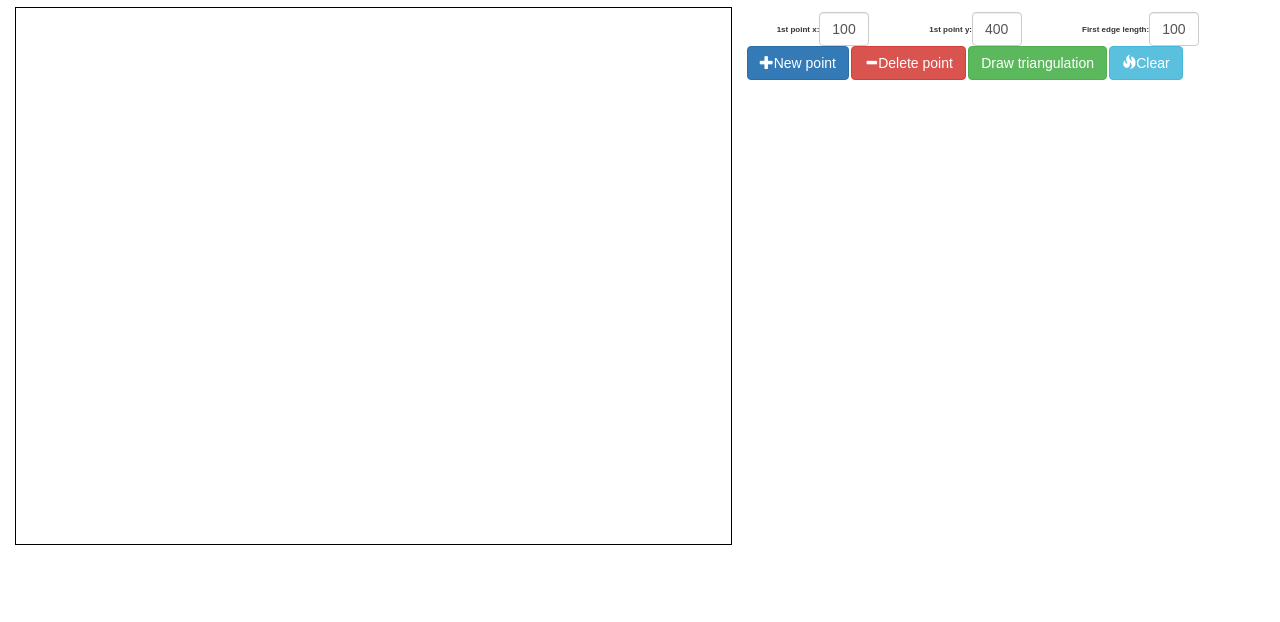
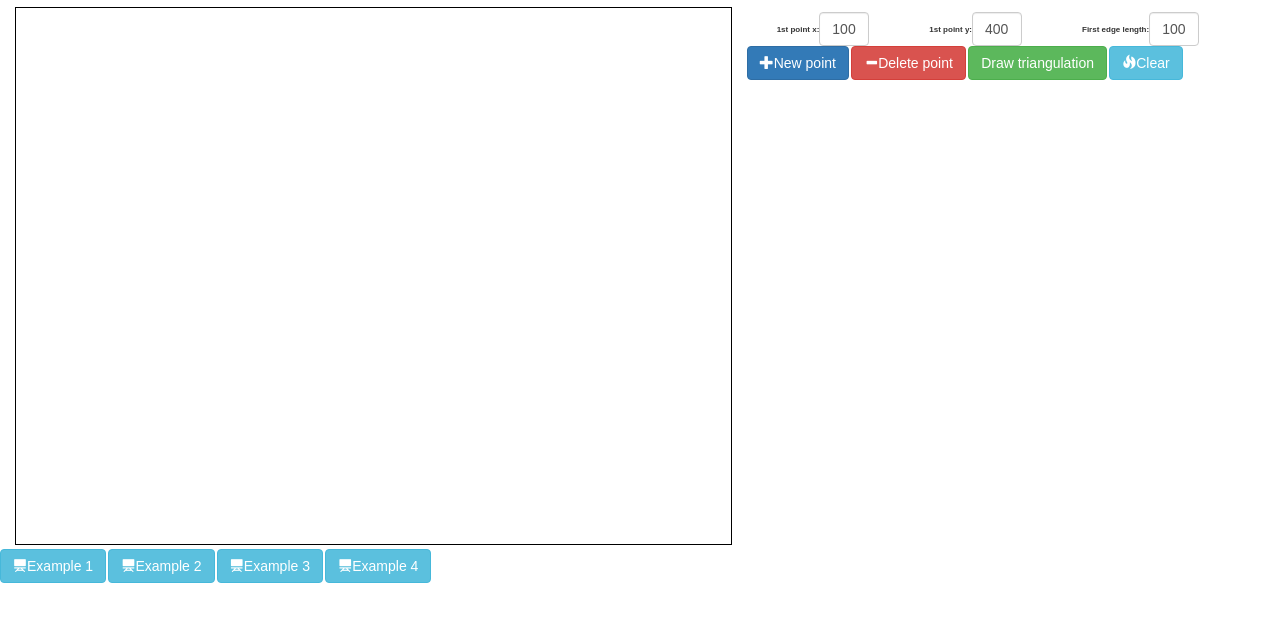
Before and after one commit to mankal111/A-Triangulation, a website: page index.html in a window 1280 px wide. Shown: the part 92-714 px from the top of the page. Drawn offline with Linux system fonts and the light colour scheme.

Commit message:
add example buttons

```diff
--- a/index.html
+++ b/index.html
@@ -15,6 +15,12 @@
 			<div class="row">
 				<div class="col-md-7">
 					<canvas id="myCanvas" width="800" height="600" style="width:100%; border:1px solid #000000;"></canvas>
+				  <div class="row">
+  <a id="example-1-btn" class="btn btn-info"><span class="glyphicon glyphicon-blackboard"></span>Example 1</a>
+  <a id="example-2-btn" class="btn btn-info"><span class="glyphicon glyphicon-blackboard"></span>Example 2</a>
+						<a id="example-3-btn" class="btn btn-info"><span class="glyphicon glyphicon-blackboard"></span>Example 3</a>
+						<a id="example-4-btn" class="btn btn-info"><span class="glyphicon glyphicon-blackboard"></span>Example 4</a>
+					</div>
 				</div>
 				<div class="col-md-5">
 					<div class="row">
```
